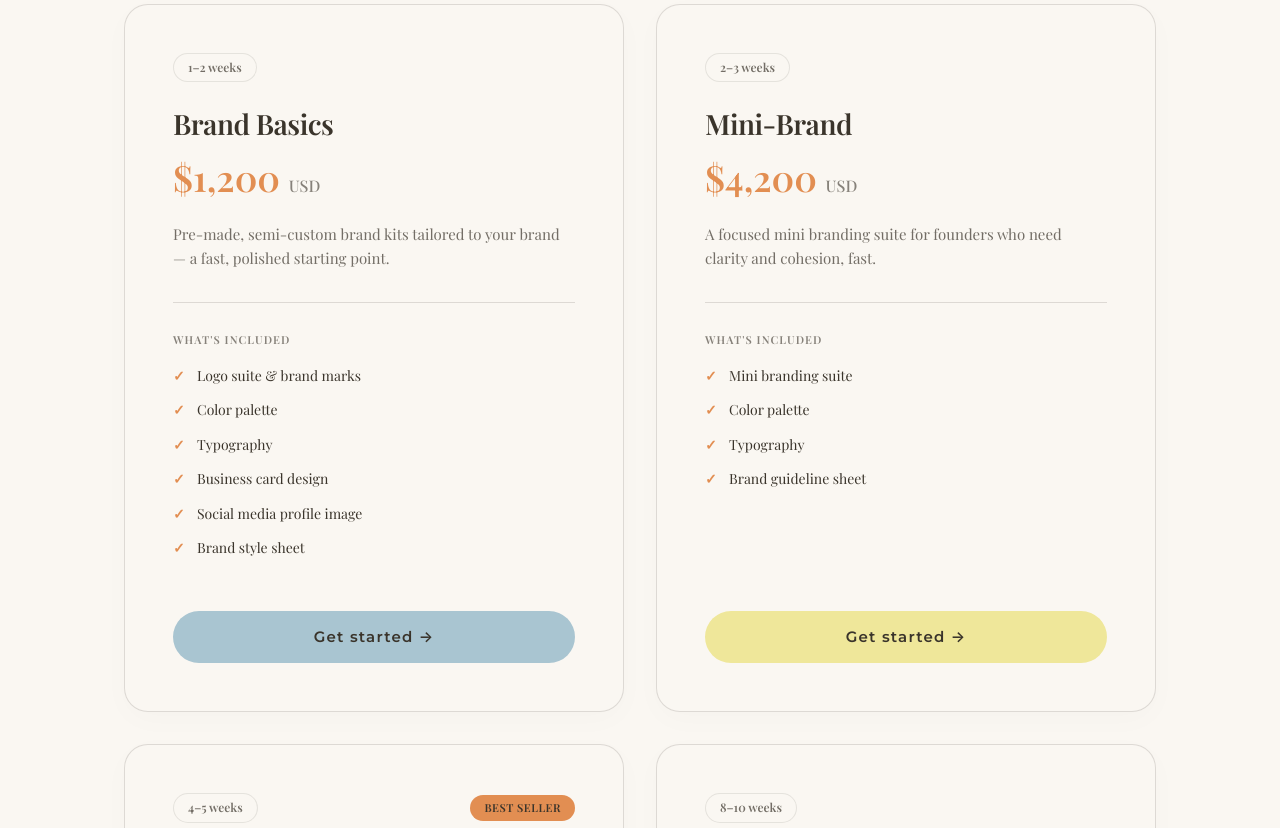
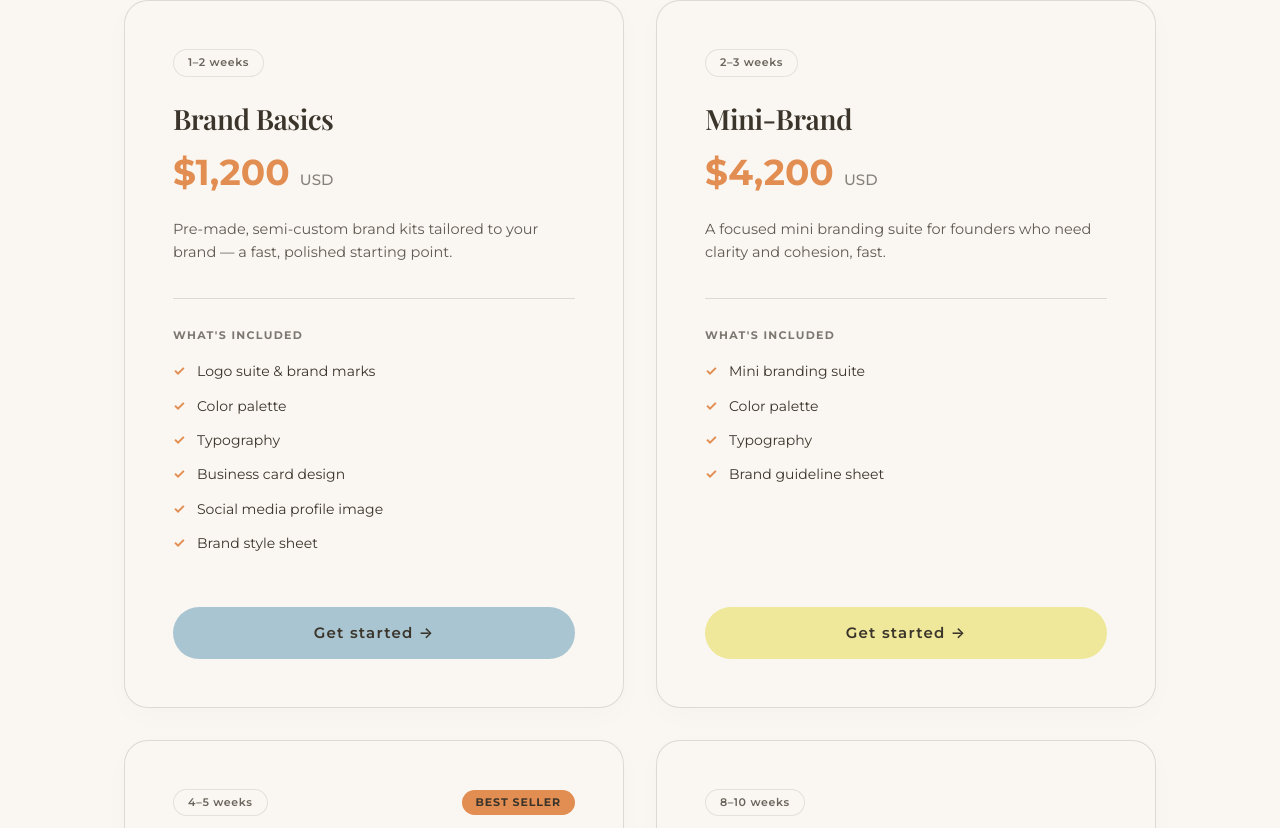
Before and after one commit to milanese88/intent-digital, a React (Vite) app: page / in a window 1280 px wide. Shown: the part 2272-3100 px from the top of the page. Built offline with nearby package versions, Linux system fonts and the light colour scheme; a web font is replaced by a local one.

Commit message:
Update home.css

```diff
--- a/src/styles/home.css
+++ b/src/styles/home.css
@@ -579,9 +579,9 @@
 
 .section-tagline {
   display: block;
-  font-family: var(--font-heading);
-  font-size: 13px;
-  font-weight: 600;
+  font-family: var(--font-sans);
+  font-size: 12px;
+  font-weight: 700;
   letter-spacing: 0.15em;
   color: var(--terracotta); /* Section overline in terracotta */
   margin-bottom: 12px;
@@ -630,11 +630,12 @@
 
 .badge-timeline {
   display: inline-flex;
-  font-family: var(--font-heading);
-  font-size: 12px;
+  font-family: var(--font-sans);
+  font-size: 11px;
   font-weight: 600;
+  letter-spacing: 0.06em;
   color: var(--espresso);
-  opacity: 0.7;
+  opacity: 0.75;
   border: 1px solid var(--espresso-15);
   padding: 4px 14px;
   border-radius: 999px;
@@ -643,14 +644,15 @@
 
 .badge-best-seller {
   display: inline-flex;
-  font-family: var(--font-heading);
+  font-family: var(--font-sans);
   font-size: 11px;
-  font-weight: 600;
+  font-weight: 700;
   color: var(--espresso);
   background-color: var(--terracotta);
   padding: 4px 14px;
   border-radius: 999px;
-  letter-spacing: 0.05em;
+  letter-spacing: 0.08em;
+  text-transform: uppercase;
 }
 
 .card-name {
@@ -661,24 +663,26 @@
 }
 
 .card-price {
-  font-family: var(--font-heading);
+  font-family: var(--font-sans);
   font-size: 36px;
-  font-weight: 600;
+  font-weight: 700;
   color: var(--terracotta);
   margin-bottom: 16px;
 }
 
 .card-price .currency {
-  font-size: 16px;
+  font-size: 15px;
   font-weight: 500;
   color: var(--espresso);
   opacity: 0.6;
 }
 
 .card-desc {
-  font-size: 15px;
+  font-family: var(--font-sans);
+  font-size: 14.5px;
+  font-weight: 400;
   color: var(--espresso);
-  opacity: 0.7;
+  opacity: 0.8;
   line-height: 1.6;
   margin-bottom: 32px;
   min-height: 48px;
@@ -691,12 +695,13 @@
 }
 
 .card-includes-label {
-  font-family: var(--font-heading);
+  font-family: var(--font-sans);
   font-size: 11px;
-  font-weight: 600;
-  letter-spacing: 0.1em;
+  font-weight: 700;
+  letter-spacing: 0.12em;
+  text-transform: uppercase;
   color: var(--espresso);
-  opacity: 0.6;
+  opacity: 0.65;
   margin-bottom: 16px;
 }
 
@@ -707,7 +712,9 @@
 }
 
 .card-list li {
+  font-family: var(--font-sans);
   font-size: 14px;
+  font-weight: 400;
   color: var(--espresso);
   margin-bottom: 12px;
   position: relative;
```
